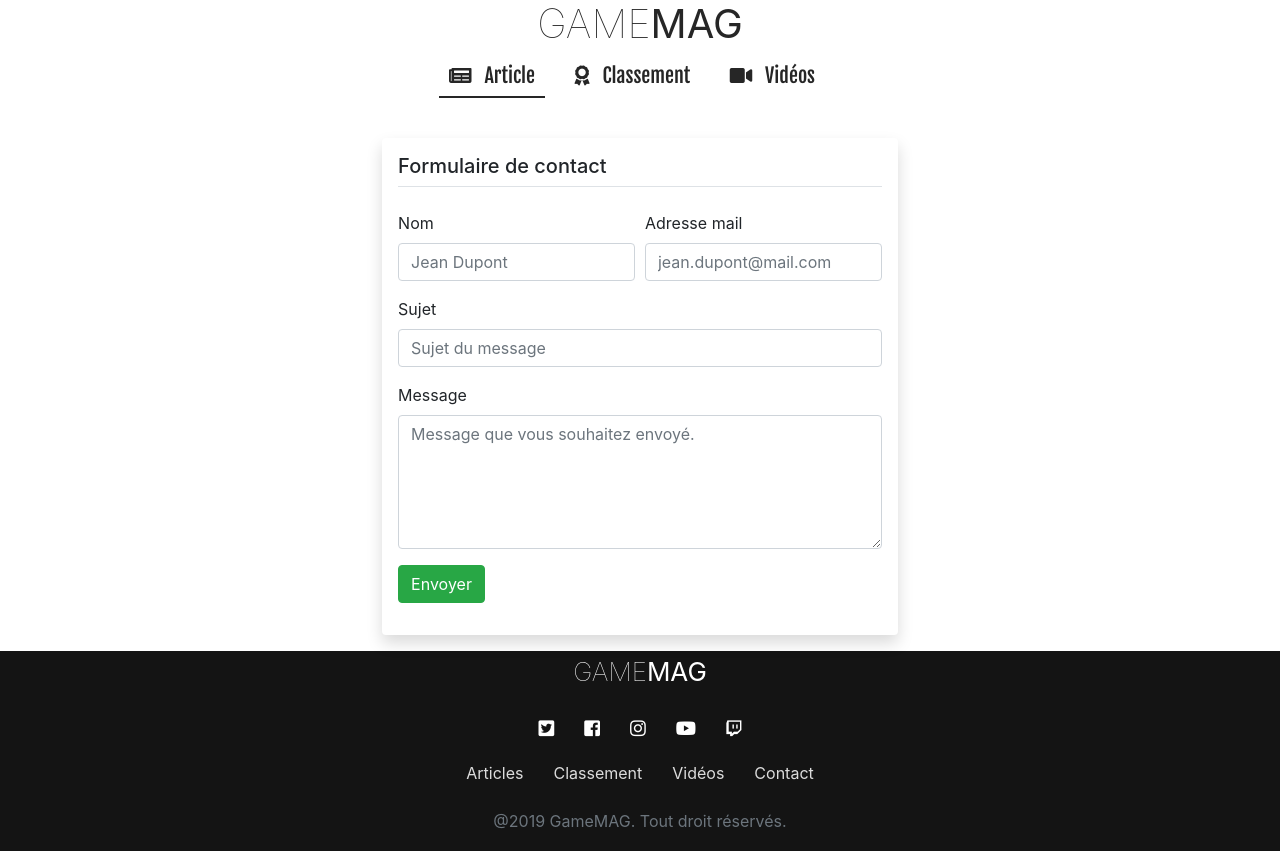
After one commit to Insane-Hk/GameMAG, a PHP site: page /contact.php in a window 1280 px wide. The commit adds this page. Run offline with PHP 8.4, Linux system fonts and the light colour scheme.

Commit message:
footer+ header + contact page - Jonathan

```diff
--- /dev/null
+++ b/contact.php
@@ -0,0 +1,72 @@
+<?php
+
+?>
+
+<html>
+
+<head>
+    <meta charset="utf-8">
+    <meta http-equiv="X-UA-Compatible" content="IE=edge">
+    <title>GameMAG - Contact</title>
+    <meta name="viewport" content="width=device-width, initial-scale=1">
+
+    <link rel="stylesheet" type="text/css" media="screen" href="css/include/header.css">
+    <link rel="stylesheet" type="text/css" media="screen" href="css/include/footer.css">
+
+    <link href="https://fonts.googleapis.com/css?family=Fjalla+One" rel="stylesheet">
+
+    <link rel="stylesheet" href="https://stackpath.bootstrapcdn.com/bootstrap/4.3.1/css/bootstrap.min.css" integrity="sha384-ggOyR0iXCbMQv3Xipma34MD+dH/1fQ784/j6cY/iJTQUOhcWr7x9JvoRxT2MZw1T" crossorigin="anonymous">
+    <script src="https://stackpath.bootstrapcdn.com/bootstrap/4.3.1/js/bootstrap.min.js" integrity="sha384-JjSmVgyd0p3pXB1rRibZUAYoIIy6OrQ6VrjIEaFf/nJGzIxFDsf4x0xIM+B07jRM" crossorigin="anonymous"></script>
+
+    <link rel="stylesheet" href="https://use.fontawesome.com/releases/v5.7.2/css/all.css" integrity="sha384-fnmOCqbTlWIlj8LyTjo7mOUStjsKC4pOpQbqyi7RrhN7udi9RwhKkMHpvLbHG9Sr"
+        crossorigin="anonymous">
+
+    <script src="js/script.js"></script>
+</head>
+
+<body>
+    <?php include('include/header.inc.php'); ?>
+    <br>
+
+    <div class="row">
+        <div class="container col-md-5">
+            <div class="my-3 p-3 bg-white rounded shadow">
+                <h5 class="border-bottom border-gray pb-2 mb-0">Formulaire de contact</h6>
+                    <br>
+                    <form action="./function/contact.func.php" method="POST">
+                        <div class="form-row">
+                            <div class="form-group col-md-6">
+                                <label for="contactme-name">Nom</label>
+                                <input type="text" class="form-control" id="contactme-name" name="contactme-name"
+                                    placeholder="Jean Dupont" required>
+                            </div>
+                            <div class="form-group col-md-6">
+                                <label for="contactme-mail">Adresse mail</label>
+                                <input type="email" class="form-control" id="contactme-mail" name="contactme-mail"
+                                    placeholder="jean.dupont@mail.com" required>
+                            </div>
+                        </div>
+
+                        <div class="form-group">
+                            <label for="contactme-subject">Sujet</label>
+                            <input type="text" class="form-control" id="contactme-subject" name="contactme-subject"
+                                placeholder="Sujet du message" required>
+                        </div>
+
+                        <div class="form-group">
+                            <label for="contactme-message">Message</label>
+                            <textarea class="form-control" rows="5" id="contactme-message" name="contactme-message"
+                                placeholder="Message que vous souhaitez envoyé."
+                                required></textarea>
+                        </div>
+
+                        <button type="submit" class="btn btn-success">Envoyer</button>
+                    </form>
+            </div>
+        </div>
+    </div>
+
+    <?php include('include/footer.inc.php'); ?>
+</body>
+
+</html>
--- a/css/include/footer.css
+++ b/css/include/footer.css
@@ -3,13 +3,14 @@
     width: 100%;
     height: 200px;
 
-    border-top: .05rem white;
     color: white;
     background-color: rgb(20, 20, 20);
 }
 
 .gm-footer .gm-title {
+    padding-top: 5px;
     font-size: 26px;
+    font-weight: lighter;
 }
 
 .gm-footer .gm-social {
@@ -19,12 +20,12 @@
 }
 
 .gm-footer .gm-link {
-    color: white;
+    color: rgb(220, 220, 220);
     padding-left: 15px;
     padding-right: 15px;
 }
 
 .gm-footer .gm-link:hover {
-    color: rgb(235, 235, 235);
+    color: rgb(255, 255, 255);
     text-decoration: none;
 }
--- /dev/null
+++ b/css/include/header.css
@@ -0,0 +1,28 @@
+body {
+    height: 100%;
+}
+
+a.title {
+    color:#262626;
+}
+
+a.title:hover {
+    text-decoration: none;
+    color:#444444;
+}
+
+.titre{
+    font-weight:lighter;
+}
+.lien:hover{
+    color: #444444;
+    border-bottom: solid 2px;
+}
+.lien.active{
+    border-bottom: solid 2px;
+}
+
+.lien{
+    padding:10px;
+    color:#262626;
+}
--- a/include/footer.inc.php
+++ b/include/footer.inc.php
@@ -1,7 +1,8 @@
-<div class="gm-footer navbar navbar-fixed-bottom text-center">
+
+<footer class="gm-footer footer text-center">
     <h3 class="gm-title">GAME<strong>MAG</strong></h3>
     <br>
-    <div class="row">
+    <div class="row justify-content-center">
         <i class="gm-social fab fa-twitter-square"></i>
         <i class="gm-social fab fa-facebook-square"></i>
         <i class="gm-social fab fa-instagram"></i>
@@ -9,12 +10,12 @@
         <i class="gm-social fab fa-twitch"></i>
     </div>
     <br>
-    <div class="row">
+    <div class="row justify-content-center">
         <a class="gm-link" href="#">Articles</a>
         <a class="gm-link" href="#">Classement</a>
         <a class="gm-link" href="#">Vidéos</a>
-        <a class="gm-link" href="#">Contact</a>
+        <a class="gm-link" href="./contact.php">Contact</a>
     </div>
     <br>
     <p class="gm-rights text-muted">@2019 GameMAG. Tout droit réservés.</p>
-</div>
+</footer>
--- /dev/null
+++ b/include/header.inc.php
@@ -0,0 +1,22 @@
+<header>
+    <div class="container-fluid text-center">
+        <a class="title" href="./index.php"><h1 class="align-center titre">GAME<strong>MAG</strong><h1></a>
+    </div>
+    <div class="container text-center" style="font-family:'Fjalla one', sans-serif;">
+        <nav class="Navbar-fluid">
+            <a class="navbar-brand lien active" href="#">
+                <i class="fas fa-newspaper" width="30" height="30" class="d-inline-block align-top" alt=""></i> &nbsp;
+                Article</a>
+
+            <a class="navbar-brand lien" href="#">
+                <i class="fas fa-award" width="30" height="30" class="d-inline-block align-top" alt=""></i> &nbsp;
+                Classement
+            </a>
+
+            <a class="navbar-brand lien" href="#">
+                <i class="fas fa-video" width="30" height="30" class="d-inline-block align-top" alt=""></i>
+                &nbsp; Vidéos
+            </a>
+        </nav>
+    </div>
+</header>
```
Also changed, not shown: function/contact.func.php (added, +26 -0 lines), function/error.func.php (added, +33 -0 lines), function/success.func.php (added, +33 -0 lines), index.php (+14 -3 lines).
